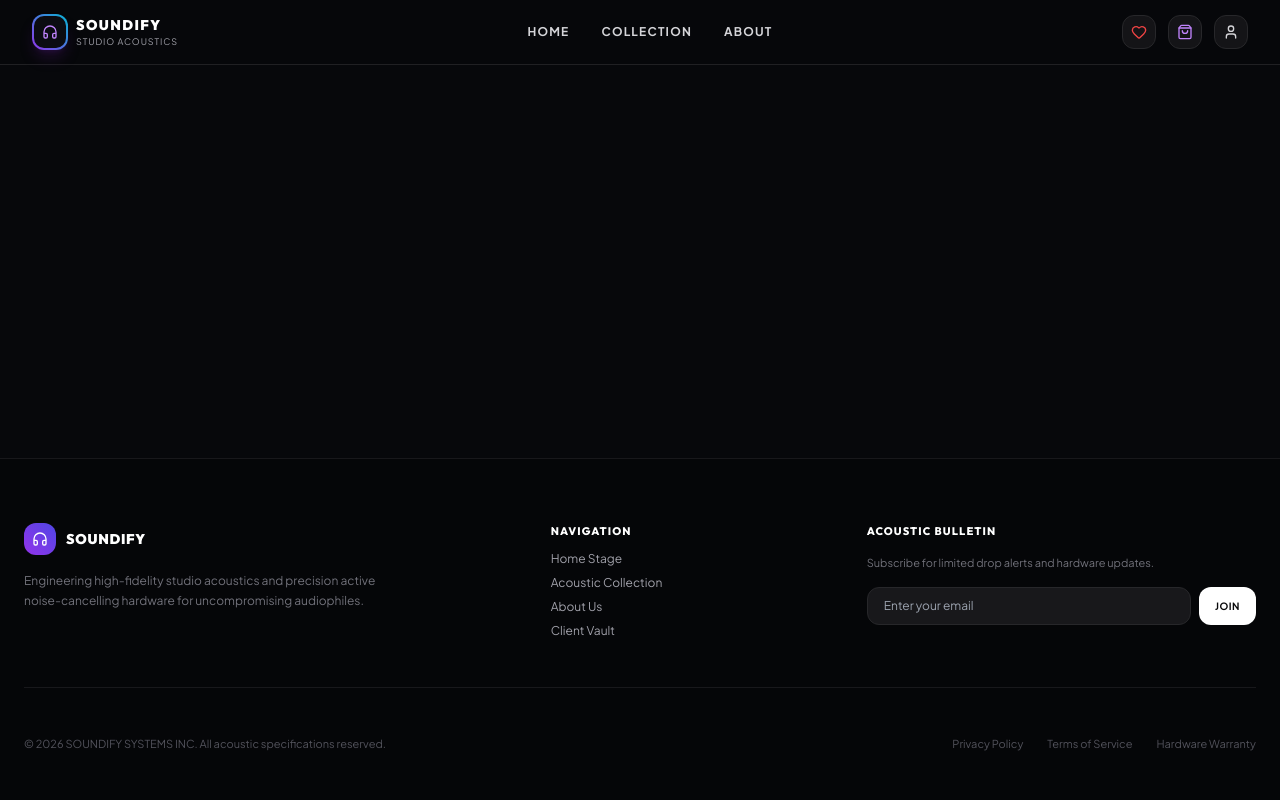
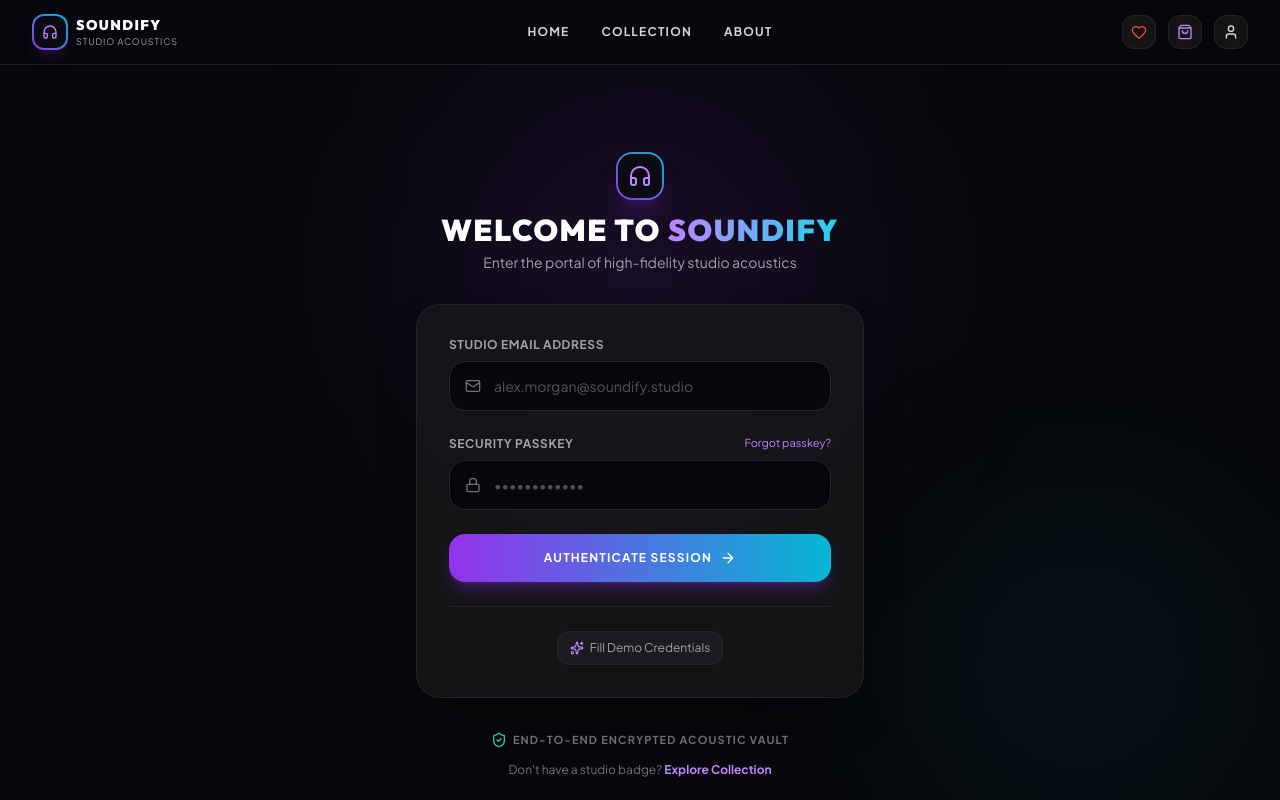
Before and after one commit to YashJ0509/soundify, a React (Vite) app: page /login in a window 1280 px wide. Shown: the top 800 px of the page. Built offline with nearby package versions, Linux system fonts and the light colour scheme.

Commit message:
Add Login page import and route in App.jsx

```diff
--- a/src/App.jsx
+++ b/src/App.jsx
@@ -14,6 +14,7 @@ import AboutPage from "./pages/AboutPage";
 import ProductDetailPage from "./pages/ProductDetailPage";
 import AccountPage from "./pages/AccountPage";
 import CheckoutPage from "./pages/CheckoutPage";
+import LoginPage from "./pages/LoginPage"; // Added Login Page import
 import StaticPolicyPage from "./pages/StaticPolicyPage"; // For Terms/Privacy/Warranty
 
 function AppContent() {
@@ -58,6 +59,7 @@ function AppContent() {
               element={<ProductDetailPage product={selectedProduct} />}
             />
             <Route path="/account" element={<AccountPage />} />
+            <Route path="/login" element={<LoginPage />} /> {/* Added Login Route */}
             <Route path="/checkout" element={<CheckoutPage />} />
             <Route path="/policy/:type" element={<StaticPolicyPage />} />
           </Routes>
--- /dev/null
+++ b/src/pages/LoginPage.jsx
@@ -0,0 +1,150 @@
+import React, { useState } from "react";
+import { useNavigate, Link } from "react-router-dom";
+import { Headphones, Lock, Mail, ArrowRight, ShieldCheck, Sparkles } from "lucide-react";
+
+export default function LoginPage() {
+  const [email, setEmail] = useState("");
+  const [password, setPassword] = useState("");
+  const [loading, setLoading] = useState(false);
+  const navigate = useNavigate();
+
+  const handleLogin = (e) => {
+    e.preventDefault();
+    setLoading(true);
+
+    // Simulate authentication delay for high-end feel
+    setTimeout(() => {
+      setLoading(false);
+      // Successful login redirect to account or home
+      navigate("/account");
+    }, 1000);
+  };
+
+  const handleQuickDemoLogin = () => {
+    setEmail("alex.morgan@soundify.studio");
+    setPassword("soundify2026");
+  };
+
+  return (
+    <div className="min-h-screen bg-[#07080b] text-zinc-100 flex items-center justify-center py-12 px-4 sm:px-6 lg:px-8 relative overflow-hidden">
+
+      {/* Background Glow Elements */}
+      <div className="absolute top-1/4 left-1/2 -translate-x-1/2 -translate-y-1/2 w-96 h-96 bg-purple-600/15 rounded-full blur-[120px] pointer-events-none"></div>
+      <div className="absolute bottom-10 right-10 w-80 h-80 bg-cyan-600/10 rounded-full blur-[100px] pointer-events-none"></div>
+
+      <div className="max-w-md w-full space-y-8 relative z-10">
+
+        {/* Brand Logo & Header */}
+        <div className="text-center space-y-3">
+          <Link to="/" className="inline-flex items-center gap-2 group">
+            <div className="w-12 h-12 rounded-2xl bg-gradient-to-tr from-purple-600 to-cyan-500 p-0.5 flex items-center justify-center shadow-xl shadow-purple-900/40">
+              <div className="w-full h-full bg-[#0b0c12] rounded-[14px] flex items-center justify-center">
+                <Headphones className="w-6 h-6 text-purple-400 group-hover:scale-110 transition-transform" />
+              </div>
+            </div>
+          </Link>
+          <div>
+            <h2 className="text-2xl sm:text-3xl font-black font-heading tracking-wider uppercase text-white">
+              Welcome to <span className="bg-gradient-to-r from-purple-400 to-cyan-400 bg-clip-text text-transparent">Soundify</span>
+            </h2>
+            <p className="text-xs sm:text-sm text-zinc-400 mt-1">
+              Enter the portal of high-fidelity studio acoustics
+            </p>
+          </div>
+        </div>
+
+        {/* Login Card */}
+        <div className="rounded-3xl bg-zinc-900/80 border border-zinc-800/80 p-8 shadow-2xl backdrop-blur-xl">
+          <form onSubmit={handleLogin} className="space-y-6">
+
+            {/* Email Field */}
+            <div className="space-y-2">
+              <label className="text-xs font-bold uppercase tracking-wider text-zinc-400 block">
+                Studio Email Address
+              </label>
+              <div className="relative">
+                <div className="absolute inset-y-0 left-0 pl-4 flex items-center pointer-events-none text-zinc-500">
+                  <Mail className="w-4 h-4" />
+                </div>
+                <input
+                  type="email"
+                  required
+                  value={email}
+                  onChange={(e) => setEmail(e.target.value)}
+                  placeholder="alex.morgan@soundify.studio"
+                  className="w-full pl-11 pr-4 py-3.5 rounded-2xl bg-[#07080b] border border-zinc-800 text-white placeholder-zinc-600 text-xs sm:text-sm focus:outline-none focus:border-purple-500 transition-all shadow-inner"
+                />
+              </div>
+            </div>
+
+            {/* Password Field */}
+            <div className="space-y-2">
+              <div className="flex justify-between items-center">
+                <label className="text-xs font-bold uppercase tracking-wider text-zinc-400 block">
+                  Security Passkey
+                </label>
+                <a href="#" className="text-[11px] text-purple-400 hover:text-purple-300 transition-colors">
+                  Forgot passkey?
+                </a>
+              </div>
+              <div className="relative">
+                <div className="absolute inset-y-0 left-0 pl-4 flex items-center pointer-events-none text-zinc-500">
+                  <Lock className="w-4 h-4" />
+                </div>
+                <input
+                  type="password"
+                  required
+                  value={password}
+                  onChange={(e) => setPassword(e.target.value)}
+                  placeholder="••••••••••••"
+                  className="w-full pl-11 pr-4 py-3.5 rounded-2xl bg-[#07080b] border border-zinc-800 text-white placeholder-zinc-600 text-xs sm:text-sm focus:outline-none focus:border-purple-500 transition-all shadow-inner"
+                />
+              </div>
+            </div>
+
+            {/* Submit Button */}
+            <button
+              type="submit"
+              disabled={loading}
+              className="w-full py-4 rounded-2xl bg-gradient-to-r from-purple-600 to-cyan-500 text-white font-extrabold text-xs uppercase tracking-widest hover:opacity-95 transition-all shadow-lg shadow-purple-600/30 flex items-center justify-center gap-2 group"
+            >
+              {loading ? (
+                <span className="inline-block animate-spin rounded-full h-4 w-4 border-2 border-white border-t-transparent"></span>
+              ) : (
+                <>
+                  <span>Authenticate Session</span>
+                  <ArrowRight className="w-4 h-4 group-hover:translate-x-1 transition-transform" />
+                </>
+              )}
+            </button>
+          </form>
+
+          {/* Quick Demo Fill Option for Testing */}
+          <div className="mt-6 pt-6 border-t border-zinc-800/80 text-center">
+            <button
+              onClick={handleQuickDemoLogin}
+              type="button"
+              className="text-xs text-zinc-400 hover:text-purple-400 transition-colors inline-flex items-center gap-1.5 bg-zinc-800/50 px-3 py-2 rounded-xl border border-zinc-800"
+            >
+              <Sparkles className="w-3.5 h-3.5 text-purple-400" /> Fill Demo Credentials
+            </button>
+          </div>
+        </div>
+
+        {/* Footer Security Badge */}
+        <div className="text-center space-y-2">
+          <div className="inline-flex items-center gap-1.5 text-[11px] text-zinc-500 uppercase tracking-widest font-bold">
+            <ShieldCheck className="w-4 h-4 text-emerald-400" /> End-to-End Encrypted Acoustic Vault
+          </div>
+          <p className="text-xs text-zinc-500">
+            Don't have a studio badge?{" "}
+            <Link to="/shop" className="text-purple-400 hover:underline font-bold">
+              Explore Collection
+            </Link>
+          </p>
+        </div>
+
+      </div>
+    </div>
+  );
+}
```
